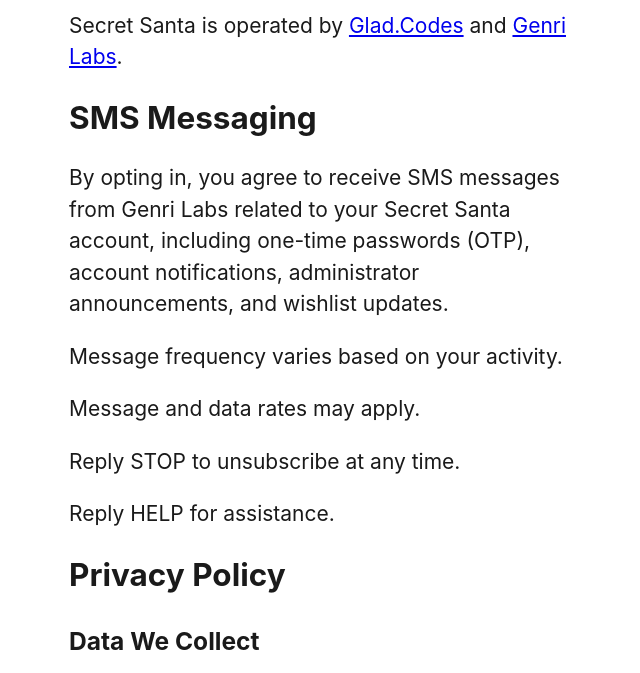
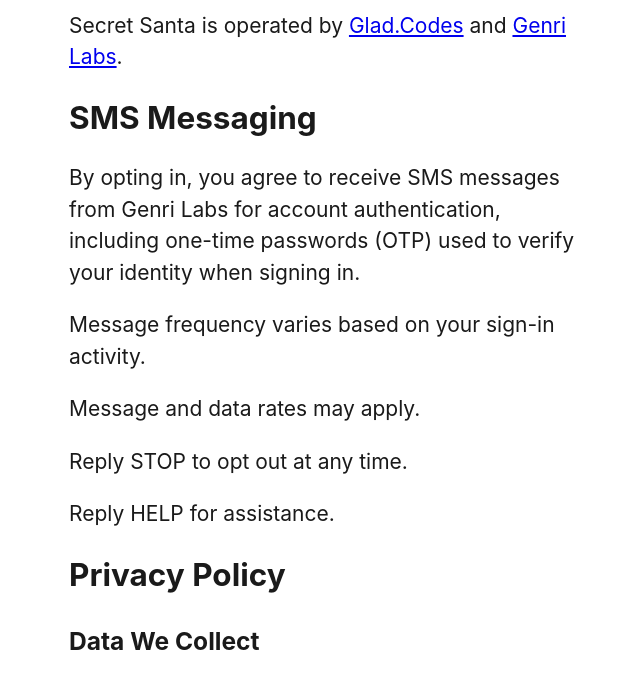
Before and after one commit to blueazulbughaw/secretsanta, a Flask app: page /privacy_terms in a window 1280 px wide. Shown: the part 159-832 px from the top of the page, without its empty margins (312-952 px from the left). Run offline with Flask 3, Linux system fonts and the light colour scheme.

Commit message:
fix(compliance): scope SMS campaign to OTP-only, not mixed-use
Twilio was rejecting the campaign because the site's SMS disclosure
(checkbox + privacy policy) described a mixed-use campaign — OTP plus
future notifications/wishlist/admin messages — while only OTP delivery
is actually registered. Narrowed all SMS-facing copy to authentication
only, and aligned the actual sent message body with the sample message
text being registered with Twilio ("Genri Labs: Your verification code
is ...").

```diff
--- a/app/services/sms_service.py
+++ b/app/services/sms_service.py
@@ -25,7 +25,7 @@ def send_otp_sms(to_phone_e164: str, code: str):
                 "printed to the app log, not texted.", to_phone_e164
             )
         return
-    body = f"Your Secret Santa sign-in code is {code}. It works for 10 minutes."
+    body = f"Genri Labs: Your verification code is {code}. This code expires in 10 minutes. Do not share this code with anyone."
     try:
         Client(sid, token).messages.create(to=to_phone_e164, from_=from_number, body=body)
     except Exception:
--- a/app/templates/privacy_terms.html
+++ b/app/templates/privacy_terms.html
@@ -16,10 +16,10 @@
     <p>Secret Santa is operated by <a href="https://www.glad.codes" target="_blank" rel="noopener">Glad.Codes</a> and <a href="https://www.genrilabs.com" target="_blank" rel="noopener">Genri Labs</a>.</p>
 
     <h2 id="sms">SMS Messaging</h2>
-    <p>By opting in, you agree to receive SMS messages from Genri Labs related to your Secret Santa account, including one-time passwords (OTP), account notifications, administrator announcements, and wishlist updates.</p>
-    <p>Message frequency varies based on your activity.</p>
+    <p>By opting in, you agree to receive SMS messages from Genri Labs for account authentication, including one-time passwords (OTP) used to verify your identity when signing in.</p>
+    <p>Message frequency varies based on your sign-in activity.</p>
     <p>Message and data rates may apply.</p>
-    <p>Reply STOP to unsubscribe at any time.</p>
+    <p>Reply STOP to opt out at any time.</p>
     <p>Reply HELP for assistance.</p>
 
     <h2 id="privacy">Privacy Policy</h2>
```
Also changed, not shown: app/static/js/app.js (+5 -4 lines).
